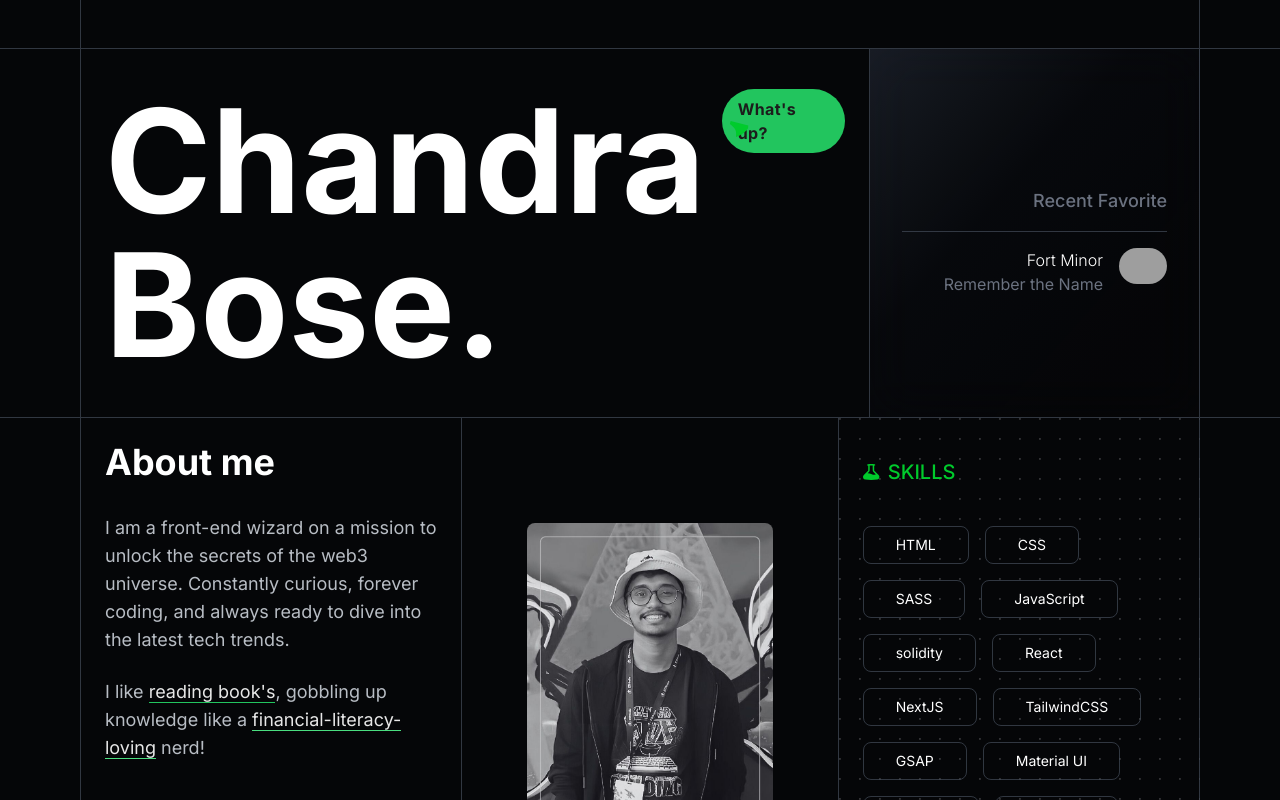
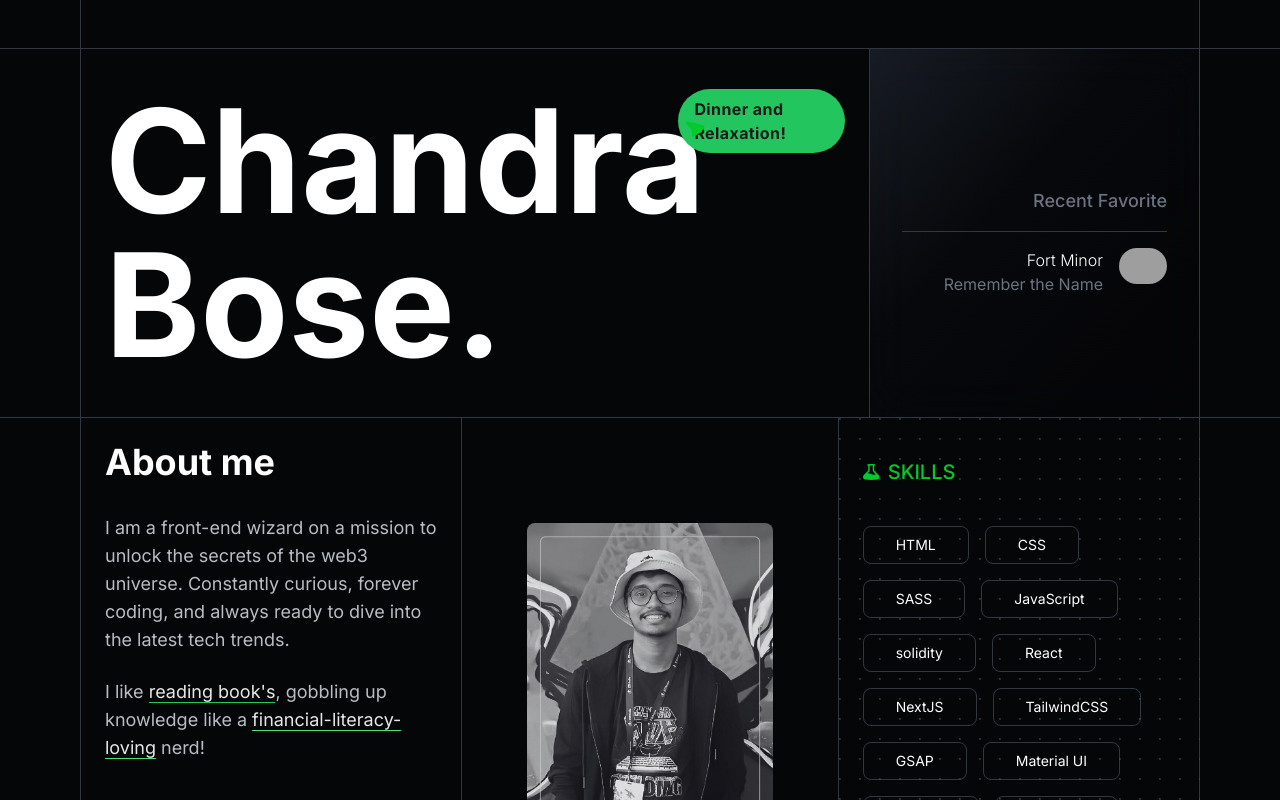
Before and after one commit to chandrabosep/portfolio-1.0, a Next.js app: page / in a window 1280 px wide. Shown: the top 800 px of the page. Built offline with nearby package versions, Linux system fonts and the light colour scheme; grey boxes are pictures that could not be loaded.

Commit message:
feat: Greetings

```diff
--- a/app/page.jsx
+++ b/app/page.jsx
@@ -2,6 +2,7 @@ import React from "react";
 import "@/app/page.css";
 import Image from "next/image";
 import Card from "@/components/Card";
+import GreetingComponent from "@/components/Greeting";
 const page = () => {
   const skills = [
     "HTML",
@@ -24,26 +25,14 @@ const page = () => {
       <div className="px-10 md:px-20 border-theme-light">
         <div className="px-6 border-x border-theme-light  py-6"></div>
       </div>
-      <div className="px-10 md:px-20 border-theme-light border-t flex justify-between ">
-        <div className="py-12 md:py-10  border-theme-light border-x px-6 text-white w-full ">
-          <div className="w-full md:w-fit h-full relative">
-            <h1 className="font-bold text-6xl md:text-[9rem] relative">
+      <div className="px-10 md:px-20 border-theme-light border-t flex">
+        <div className="py-12 md:py-10 border-theme-light border-x px-6 text-white w-full">
+          <div className="w-full md:w-fit flex flex-col relative">
+            <h1 className="font-bold text-6xl order-2 md:text-[9rem] md:h-fit relative">
               Chandra Bose.
             </h1>
-            <div className="absolute md:flex w-1/4 md:w-1/6 right-0 top-0">
-              <div class="px-4  absolute py-2 bg-green-500 font-bold text-base h-fit rounded-full text-[#1c1c1c] tracking-wide">
-                What's up?
-              </div>
-              <svg
-                viewBox="0 0 22 18"
-                fill="none"
-                class="relative top-[2rem] left-[7px] w-5 text-[#00CB2C] tracking-wide"
-              >
-                <path
-                  d="M20.9991 8C17.4991 12.5 13.4991 16 7.69476 17.4776C8.49908 10.5 6.99908 8 0.939453 3.39334L1.79694 0L21.1874 4.8999L20.9991 8Z"
-                  fill="currentColor"
-                ></path>
-              </svg>
+            <div className="md:px-20 z-10 order-1 pb-5 md:absolute md:flex w-full md:w-4/12 md:right-0 md:top-0">
+              <GreetingComponent />
             </div>
           </div>
         </div>
--- /dev/null
+++ b/components/Greeting.jsx
@@ -0,0 +1,56 @@
+"use client";
+import React, { useState, useEffect } from "react";
+
+const GreetingComponent = () => {
+  const [greeting, setGreeting] = useState("");
+
+  useEffect(() => {
+    const updateGreeting = () => {
+      const currentHour = new Date().getHours();
+      if (currentHour >= 5 && currentHour < 7) {
+        setGreeting("Early Bird Gets the Worm!");
+      } else if (currentHour >= 7 && currentHour < 9) {
+        setGreeting("Breakfast and Productivity!");
+      } else if (currentHour >= 9 && currentHour < 11) {
+        setGreeting("Mid-Morning Energizer!");
+      } else if (currentHour >= 11 && currentHour < 13) {
+        setGreeting("Lunchtime Power Hour!");
+      } else if (currentHour >= 13 && currentHour < 15) {
+        setGreeting("Afternoon Hustle!");
+      } else if (currentHour >= 15 && currentHour < 17) {
+        setGreeting("Productive Afternoon!");
+      } else if (currentHour >= 17 && currentHour < 19) {
+        setGreeting("Early Evening Unwind!");
+      } else if (currentHour >= 19 && currentHour < 22) {
+        setGreeting("Dinner and Relaxation!");
+      } else {
+        setGreeting("Hi, Night Owl!");
+      }
+    };
+
+    updateGreeting();
+    const intervalId = setInterval(updateGreeting, 60000);
+
+    return () => clearInterval(intervalId);
+  }, []);
+
+  return (
+    <div className=" flex justify-end w-full md:block">
+      <div class="px-4 absolute py-2 bg-green-500 font-bold text-base h-fit w-fit md:w-fit rounded-full text-[#1c1c1c] tracking-wide">
+        {greeting}
+      </div>
+      <svg
+        viewBox="0 0 22 18"
+        fill="none"
+        class="relative top-[2rem] right-1/4 md:right-0 md:left-[7px] w-5 text-[#00CB2C] tracking-wide"
+      >
+        <path
+          d="M20.9991 8C17.4991 12.5 13.4991 16 7.69476 17.4776C8.49908 10.5 6.99908 8 0.939453 3.39334L1.79694 0L21.1874 4.8999L20.9991 8Z"
+          fill="currentColor"
+        ></path>
+      </svg>
+    </div>
+  );
+};
+
+export default GreetingComponent;
```
